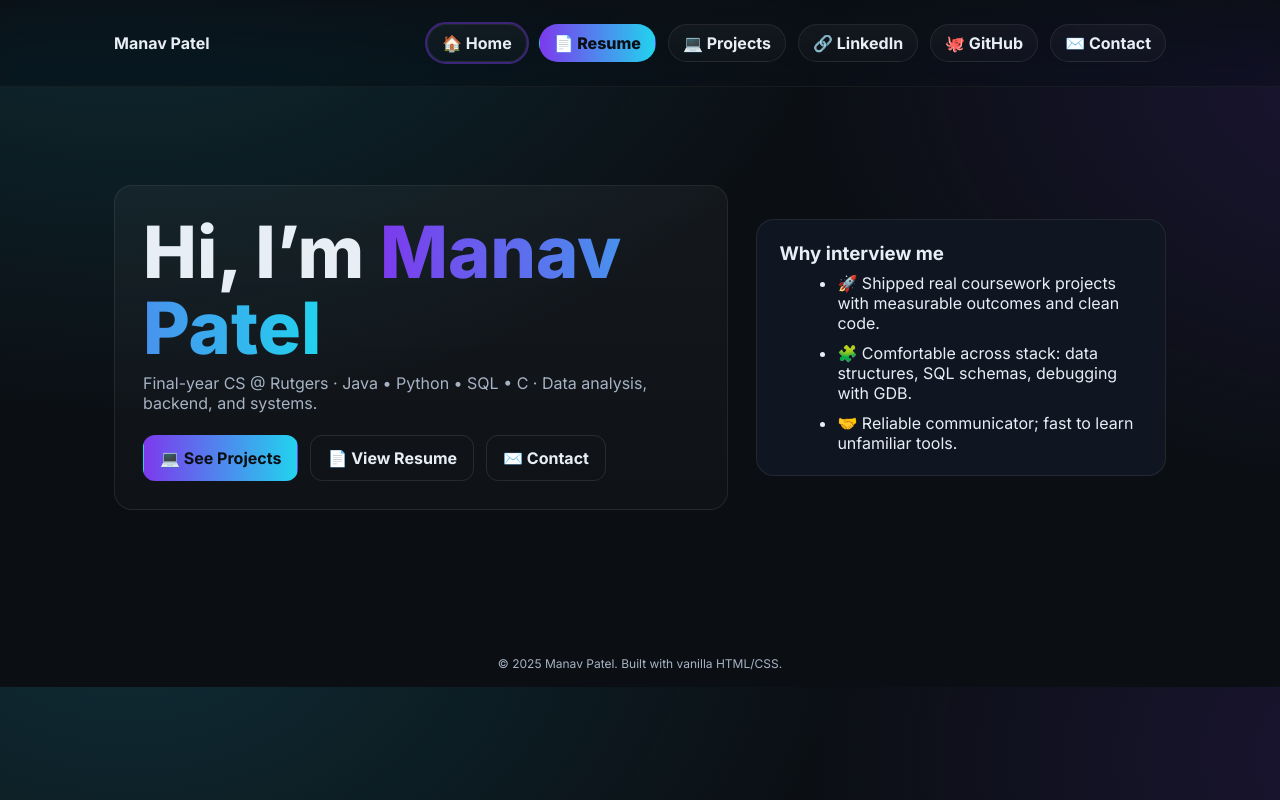
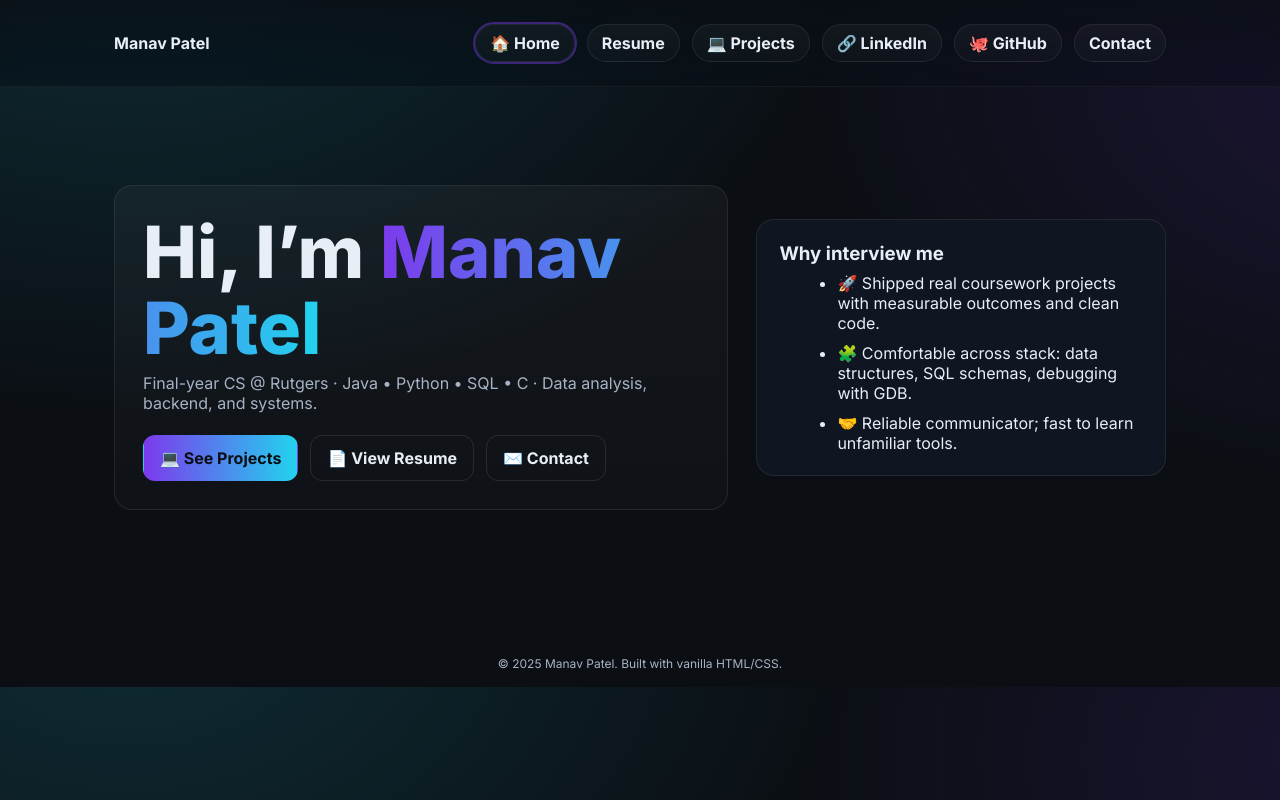
Before and after one commit to ManavPatel-28/ManavPatel-28.github.io, a plain HTML site: page index.html in a window 1280 px wide. Drawn offline with Linux system fonts and the light colour scheme.

Commit message:
Update index.html

```diff
--- a/index.html
+++ b/index.html
@@ -22,8 +22,6 @@
     .chip{display:inline-flex;align-items:center;gap:6px;padding:8px 14px;border:1px solid rgba(255,255,255,.08);border-radius:999px;background:linear-gradient(180deg,rgba(255,255,255,.04),rgba(255,255,255,.02));color:var(--text);font-weight:700;transition:.2s}
     .chip:hover{transform:translateY(-1px);box-shadow:var(--ring)}
     .chip.active{outline:2px solid rgba(124,58,237,.45)}
-    .chip.cta{background:linear-gradient(90deg,var(--brand),var(--brand-2)); color:#0b0f14; border-color:transparent; font-weight:800}
-    .chip.cta:hover{filter:saturate(110%)}
 
     .hero{display:grid;grid-template-columns:1.2fr .8fr;gap:28px;align-items:center;padding:32px 0}
     .hero-card{background:linear-gradient(180deg,rgba(255,255,255,.04),rgba(255,255,255,.02));border:1px solid rgba(255,255,255,.08);border-radius:18px;padding:28px}
@@ -63,11 +61,11 @@
         <strong>Manav Patel</strong>
         <div class="nav-links">
           <a class="chip" data-show="home" href="#home">🏠 Home</a>
-          <a class="chip cta" href="Resume.pdf" target="_blank" rel="noreferrer">📄 Resume</a>
+          <a class="chip" href="Resume.pdf" target="_blank" rel="noreferrer">Resume</a>
           <a class="chip" data-show="projects" href="#projects">💻 Projects</a>
           <a class="chip" href="https://www.linkedin.com/in/manav-patel-211467333" target="_blank" rel="noreferrer">🔗 LinkedIn</a>
           <a class="chip" href="https://github.com/ManavPatel-28" target="_blank" rel="noreferrer">🐙 GitHub</a>
-          <a class="chip" data-show="contact" href="#contact">✉️ Contact</a>
+          <a class="chip" data-show="contact" href="#contact">Contact</a>
         </div>
       </nav>
     </div>
@@ -145,8 +143,8 @@
       <div class="card pad">
         <div class="list">
           <div><strong>Email:</strong> <a href="mailto:Manavspatel2802@gmail.com">📧 Manavspatel2802@gmail.com</a></div>
+          <div><strong>LinkedIn:</strong> <a target="_blank" href="https://www.linkedin.com/in/manav-patel-211467333">🔗 linkedin.com/in/manav-patel-211467333</a></div>
           <div><strong>GitHub:</strong> <a target="_blank" href="https://github.com/ManavPatel-28">🐙 github.com/ManavPatel-28</a></div>
-          <div><strong>LinkedIn:</strong> <a target="_blank" href="https://www.linkedin.com/in/manav-patel-211467333">🔗 linkedin.com/in/manav-patel-211467333</a></div>
         </div>
       </div>
     </section>
```
